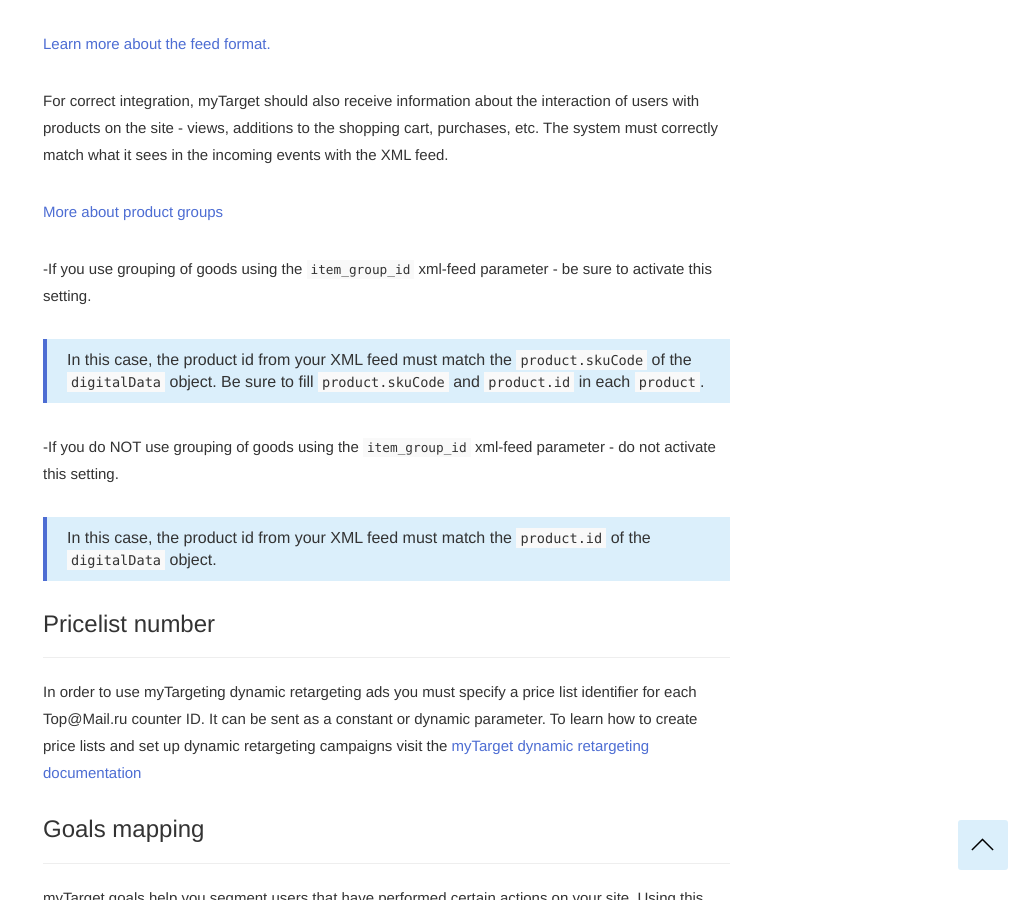
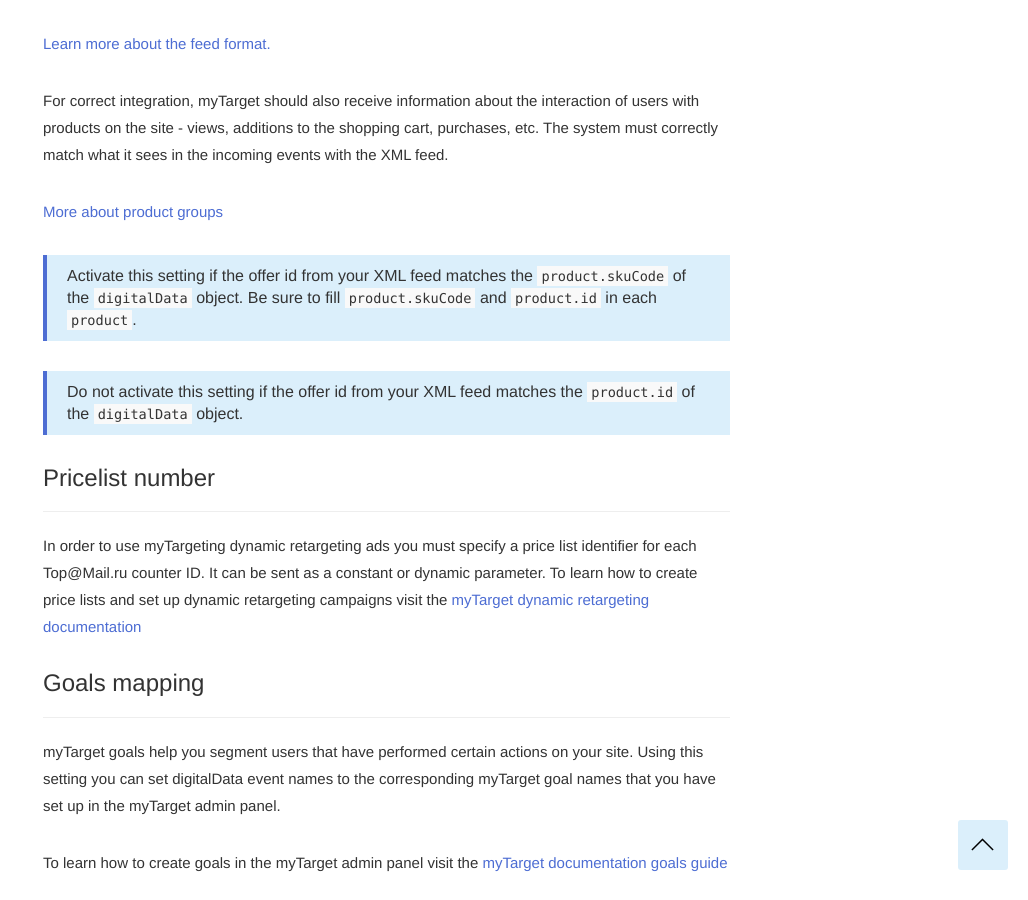
Before and after one commit to segmentstream-com/segmentstream-com.github.io, a Jekyll site: the page built from _docs/integrations/mytarget.md, in a window 1280 px wide and 900 px high, scrolled down 2817 px. Shown: the whole window, without its empty margins (252-1280 px from the left). Built offline with Jekyll 4.4.1, drawn with Linux system fonts in a browser that asks for light colours; nearby versions of some CDN libraries.

Commit message:
mytarget small fix

```diff
--- a/_docs/integrations/mytarget.md
+++ b/_docs/integrations/mytarget.md
@@ -67,11 +67,9 @@
 
 [More about product groups](https://target.my.com/adv/help/dynamic_remarketing/)
 
--If you use grouping of goods using the `item_group_id` xml-feed parameter - be sure to activate this setting.
-  >In this case, the product id from your XML feed must match the `product.skuCode` of the `digitalData` object. Be sure to fill `product.skuCode` and `product.id` in each `product`.
+  >Activate this setting if the offer id from your XML feed matches the `product.skuCode` of the `digitalData` object. Be sure to fill `product.skuCode` and `product.id` in each `product`.
 
- -If you do NOT use grouping of goods using the `item_group_id` xml-feed parameter - do not activate this setting.
-  >In this case, the product id from your XML feed must match the `product.id` of the `digitalData` object.
+  >Do not activate this setting if the offer id from your XML feed matches the `product.id` of the `digitalData` object.
 
 ### <a name="pricelistNumber"></a>Pricelist number
 ------
```
